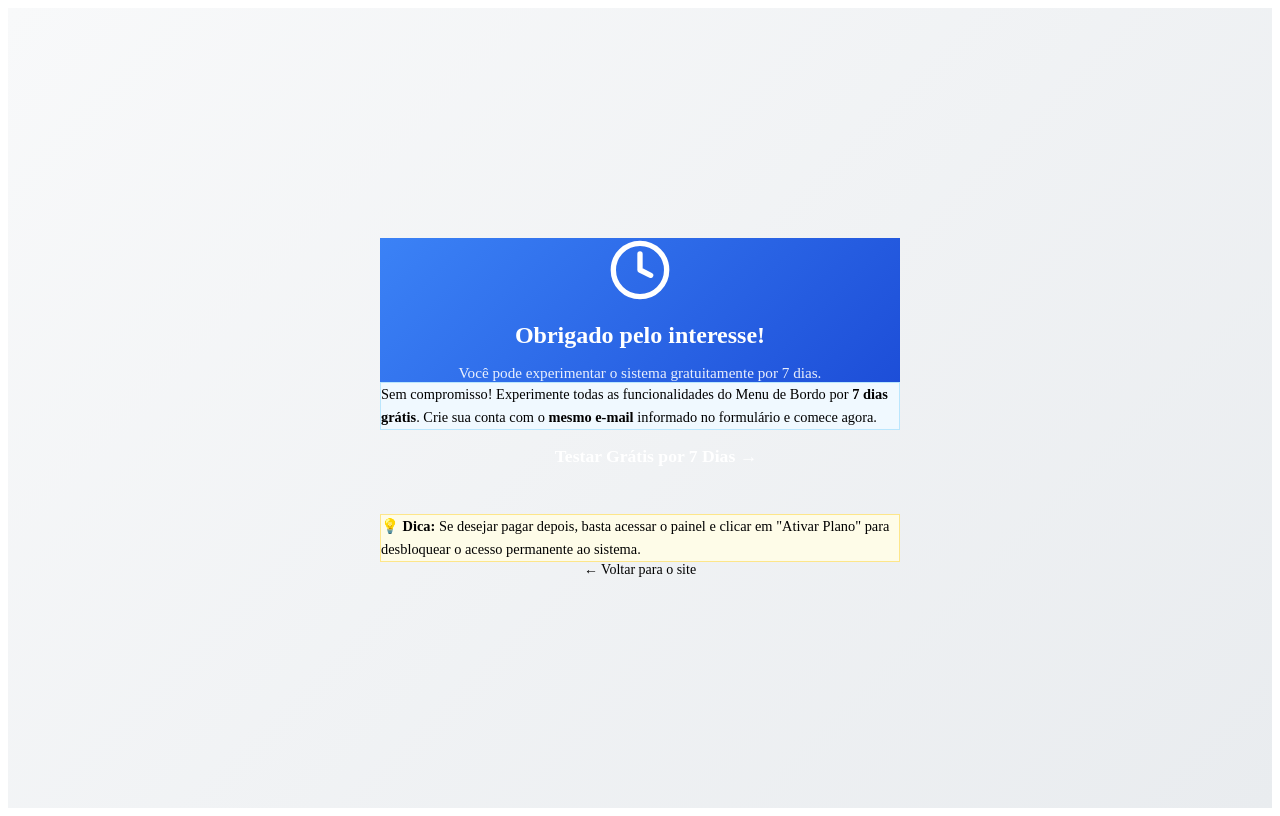
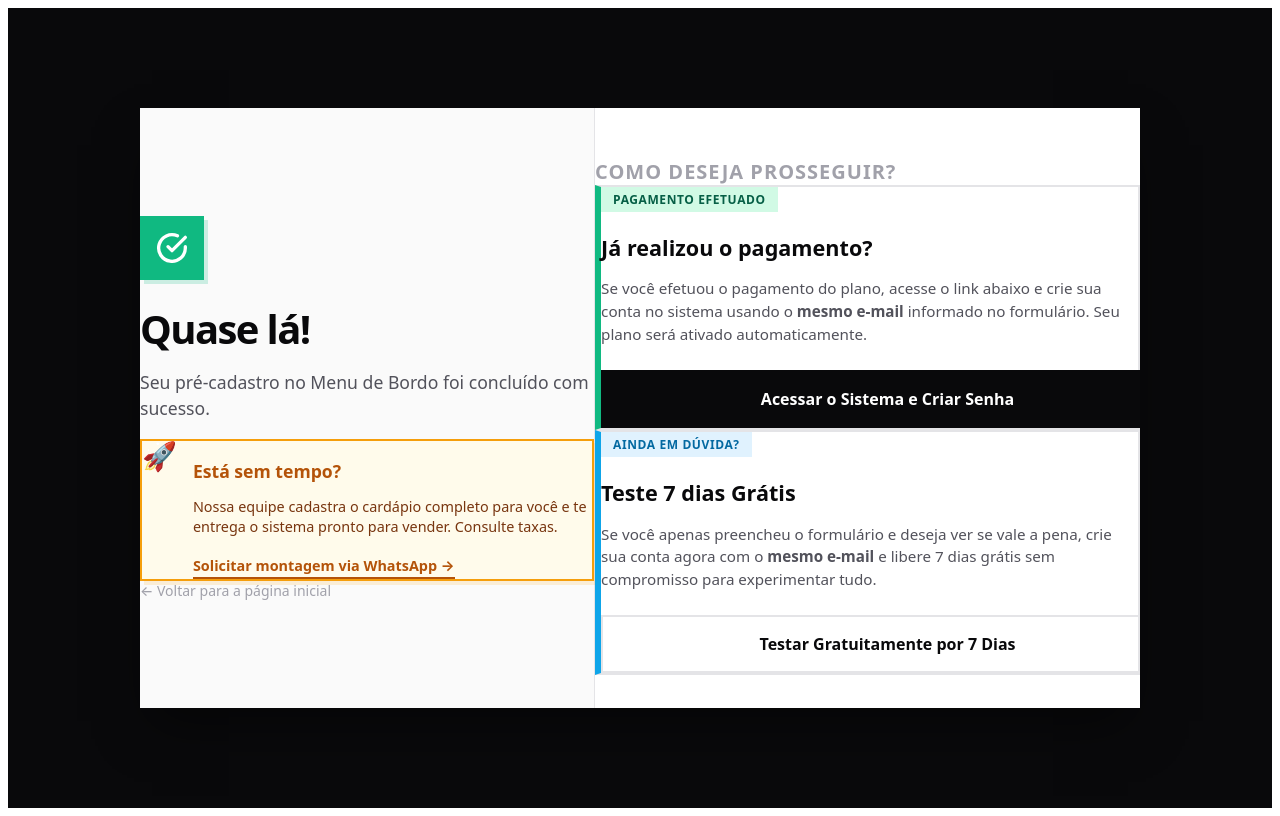
Before and after one commit to agencianavegai/page.menudebordo, a React (Vite) app: page /checkout/success in a window 1280 px wide. Built offline with nearby package versions, Linux system fonts and the light colour scheme; the HTML template or start-up script is replaced by a standard one.

Commit message:
feat(ui): redesign checkout success page with dual-path and neo-brutalist styling

```diff
--- a/src/pages/Checkout.css
+++ b/src/pages/Checkout.css
@@ -1,238 +1,310 @@
-.checkout-page {
+/*
+    Checkout.css
+    Neo-Brutalist & High-Contrast Design System
+    Frontend-Specialist Mandate: Sharp edges, high contrast, clean typography
+*/
+
+.checkout-split-page {
     min-height: 100vh;
     display: flex;
     align-items: center;
     justify-content: center;
     padding: var(--spacing-xl);
-    background: linear-gradient(135deg, #f8f9fa 0%, #e9ecef 100%);
+    background: #09090b;
+    /* Very dark background to pop the central card */
+    font-family: var(--font-sans, system-ui, -apple-system, sans-serif);
 }
 
-.checkout-card {
-    background: var(--color-surface);
-    border-radius: var(--radius-lg);
-    max-width: 520px;
+.checkout-split-container {
+    display: flex;
+    flex-direction: row;
+    background: #ffffff;
+    border-radius: 0px;
+    /* Sharp brutalist edges */
+    max-width: 1000px;
     width: 100%;
-    box-shadow: var(--shadow-xl);
+    min-height: 600px;
+    box-shadow: 0 25px 50px -12px rgba(0, 0, 0, 0.5);
     overflow: hidden;
-    animation: slideUp 0.4s ease;
+    animation: slideUpFade 0.5s cubic-bezier(0.16, 1, 0.3, 1);
 }
 
-/* Success variant */
-.checkout-card.success .checkout-card-icon {
-    background: linear-gradient(135deg, #10b981 0%, #059669 100%);
+@keyframes slideUpFade {
+    0% {
+        opacity: 0;
+        transform: translateY(20px);
+    }
+
+    100% {
+        opacity: 1;
+        transform: translateY(0);
+    }
 }
 
-/* Error variant */
-.checkout-card.error .checkout-card-icon {
-    background: linear-gradient(135deg, var(--color-danger) 0%, #b91c1c 100%);
+/* ── LEFT PANEL ── */
+.split-left-panel {
+    flex: 1;
+    background: #fafafa;
+    border-right: 1px solid #e4e4e7;
+    padding: var(--spacing-2xl);
+    display: flex;
+    flex-direction: column;
+    justify-content: center;
 }
 
-/* Pending variant */
-.checkout-card.pending .checkout-card-icon {
-    background: linear-gradient(135deg, #f59e0b 0%, #d97706 100%);
+.split-header-block {
+    margin-bottom: var(--spacing-2xl);
 }
 
-/* Trial variant */
-.checkout-card.trial .checkout-card-icon {
-    background: linear-gradient(135deg, #3b82f6 0%, #1d4ed8 100%);
+.success-icon-wrapper {
+    width: 64px;
+    height: 64px;
+    background: #10b981;
+    /* Emerald/Green success */
+    border-radius: 0px;
+    /* Sharp */
+    display: flex;
+    align-items: center;
+    justify-content: center;
+    color: white;
+    margin-bottom: var(--spacing-lg);
+    box-shadow: 4px 4px 0px rgba(16, 185, 129, 0.2);
 }
 
-/* Info card */
-.checkout-info-card {
-    background: #f0f9ff;
-    border: 1px solid #bae6fd;
-    border-radius: var(--radius-md);
-    padding: var(--spacing-md);
-    margin-bottom: var(--spacing-lg);
-    font-size: 0.9rem;
-    color: var(--color-secondary);
-    line-height: 1.6;
+.success-icon-wrapper svg {
+    width: 32px;
+    height: 32px;
 }
 
-.checkout-info-card p {
-    margin: 0;
+.split-header-block h1 {
+    font-size: 2.5rem;
+    font-weight: 800;
+    line-height: 1.1;
+    color: #09090b;
+    margin-bottom: 0.5rem;
+    letter-spacing: -0.04em;
 }
 
-.checkout-info-card.checkout-info-subtle {
-    background: #fefce8;
-    border-color: #fde68a;
+.split-header-block p {
+    font-size: 1.1rem;
+    color: #52525b;
+    line-height: 1.5;
 }
 
-.pending-info {
-    background: #fef3c7;
-    border: 1px solid #fde68a;
-    border-radius: var(--radius-md);
-    padding: var(--spacing-md);
-    margin-bottom: var(--spacing-lg);
-    font-size: 0.9rem;
-    color: var(--color-secondary);
-    line-height: 1.6;
+/* UPSELL CARD */
+.upsell-premium-card {
+    background: #fffbeb;
+    border: 2px solid #f59e0b;
+    padding: var(--spacing-lg);
+    display: flex;
+    gap: 1rem;
+    margin-bottom: var(--spacing-2xl);
+    box-shadow: 4px 4px 0px rgba(245, 158, 11, 0.15);
+    transition: transform 0.2s;
 }
 
-.pending-info p {
+.upsell-premium-card:hover {
+    transform: translate(-2px, -2px);
+    box-shadow: 6px 6px 0px rgba(245, 158, 11, 0.2);
+}
+
+.upsell-premium-icon {
+    font-size: 1.75rem;
+    line-height: 1;
+}
+
+.upsell-premium-content h3 {
+    font-size: 1.1rem;
+    font-weight: 700;
+    color: #b45309;
+    margin-bottom: 0.25rem;
+}
+
+.upsell-premium-content p {
+    font-size: 0.9rem;
+    color: #78350f;
+    line-height: 1.4;
+    margin-bottom: 1rem;
+}
+
+.upsell-premium-action {
+    display: inline-flex;
+    align-items: center;
+    font-size: 0.9rem;
+    font-weight: 700;
+    color: #b45309;
+    text-decoration: none;
+    border-bottom: 2px solid #b45309;
+    padding-bottom: 2px;
+    transition: color 0.2s, border-color 0.2s;
+}
+
+.upsell-premium-action:hover {
+    color: #d97706;
+    border-color: #d97706;
+}
+
+/* ── RIGHT PANEL ── */
+.split-right-panel {
+    flex: 1.2;
+    padding: var(--spacing-2xl);
+    background: #ffffff;
+    display: flex;
+    flex-direction: column;
+    justify-content: center;
+}
+
+.action-panel-title {
+    font-size: 1.25rem;
+    font-weight: 600;
+    color: #a1a1aa;
+    text-transform: uppercase;
+    letter-spacing: 0.05em;
+    margin-bottom: var(--spacing-xl);
+}
+
+.action-box {
+    border: 2px solid #e4e4e7;
+    padding: var(--spacing-xl);
+    margin-bottom: var(--spacing-lg);
+    background: #ffffff;
+    transition: all 0.2s ease;
+}
+
+.action-box:hover {
+    border-color: #09090b;
+}
+
+.action-box.box-paid {
+    border-left: 6px solid #10b981;
+}
+
+.action-box.box-trial {
+    border-left: 6px solid #0ea5e9;
+}
+
+.action-box-header {
+    margin-bottom: 1rem;
+}
+
+.status-badge {
+    font-size: 0.75rem;
+    font-weight: 700;
+    padding: 0.25rem 0.75rem;
+    text-transform: uppercase;
+    letter-spacing: 0.05em;
+    display: inline-block;
+}
+
+.paid-badge {
+    background: #d1fae5;
+    color: #065f46;
+}
+
+.trial-badge {
+    background: #e0f2fe;
+    color: #0369a1;
+}
+
+.action-box h3 {
+    font-size: 1.35rem;
+    font-weight: 700;
+    color: #09090b;
     margin-bottom: 0.5rem;
 }
 
-.pending-info p:last-child {
-    margin-bottom: 0;
+.action-box p {
+    font-size: 0.95rem;
+    color: #52525b;
+    line-height: 1.5;
+    margin-bottom: 1.5rem;
 }
 
-.checkout-card-icon {
-    padding: var(--spacing-2xl);
-    text-align: center;
-    color: white;
-}
-
-.checkout-card-icon svg {
-    width: 64px;
-    height: 64px;
-    margin-bottom: var(--spacing-md);
-}
-
-.checkout-card-icon h1 {
-    color: white;
-    font-size: 1.5rem;
-    margin-bottom: 0.25rem;
-}
-
-.checkout-card-icon p {
-    opacity: 0.9;
-    font-size: 0.95rem;
-    margin-bottom: 0;
-}
-
-.checkout-card-body {
-    padding: var(--spacing-xl);
-}
-
-.checkout-primary-btn {
+.action-button {
     display: block;
     width: 100%;
     padding: 1rem;
-    font-size: 1.1rem;
+    text-align: center;
+    font-size: 1rem;
     font-weight: 700;
-    border: none;
-    border-radius: var(--radius-md);
-    background: var(--color-primary);
-    color: white;
-    cursor: pointer;
-    text-align: center;
     text-decoration: none;
     transition: all 0.2s;
-    min-height: 52px;
-    margin-bottom: var(--spacing-lg);
 }
 
-.checkout-primary-btn:hover {
-    background: var(--color-primary-dark);
-    transform: translateY(-1px);
-    box-shadow: var(--shadow-md);
+.primary-action {
+    background: #09090b;
+    color: #ffffff;
+    border: 2px solid #09090b;
 }
 
-/* Upsell card */
-.upsell-card {
-    background: linear-gradient(135deg, #fef3c7 0%, #fde68a 100%);
-    border: 2px solid #f59e0b;
-    border-radius: var(--radius-md);
-    padding: var(--spacing-lg);
-    text-align: center;
+.primary-action:hover {
+    background: transparent;
+    color: #09090b;
 }
 
-.upsell-card h3 {
-    font-size: 1rem;
-    color: var(--color-secondary);
-    margin-bottom: 0.375rem;
+.secondary-action {
+    background: transparent;
+    color: #09090b;
+    border: 2px solid #e4e4e7;
 }
 
-.upsell-card p {
-    font-size: 0.85rem;
-    color: var(--color-text-muted);
-    margin-bottom: var(--spacing-md);
+.secondary-action:hover {
+    border-color: #09090b;
+    background: #fafafa;
 }
 
-.upsell-btn {
-    display: inline-flex;
-    align-items: center;
-    gap: 0.5rem;
-    padding: 0.625rem 1.25rem;
-    background: #15803d;
-    color: white;
-    border: none;
-    border-radius: var(--radius-md);
-    font-weight: 600;
-    font-size: 0.9rem;
-    cursor: pointer;
+/* ── LINKS BACK ── */
+.back-link {
+    font-size: 0.875rem;
+    color: #a1a1aa;
     text-decoration: none;
-    transition: all 0.2s;
-    min-height: 44px;
-}
-
-.upsell-btn:hover {
-    background: #166534;
-    transform: translateY(-1px);
-}
-
-/* Support section */
-.support-section {
-    margin-top: var(--spacing-lg);
-    text-align: center;
-    padding-top: var(--spacing-lg);
-    border-top: 1px solid #e5e7eb;
-}
-
-.support-section p {
-    font-size: 0.9rem;
-    color: var(--color-text-muted);
-    margin-bottom: var(--spacing-sm);
-}
-
-.support-section .phone-number {
-    font-size: 1.1rem;
-    font-weight: 700;
-    color: var(--color-text);
-    margin-bottom: var(--spacing-md);
-}
-
-.whatsapp-support-btn {
-    display: inline-flex;
-    align-items: center;
-    gap: 0.5rem;
-    padding: 0.625rem 1.25rem;
-    background: #25d366;
-    color: white;
-    border: none;
-    border-radius: var(--radius-md);
-    font-weight: 600;
-    font-size: 0.9rem;
-    cursor: pointer;
-    text-decoration: none;
-    transition: all 0.2s;
-    min-height: 44px;
-}
-
-.whatsapp-support-btn:hover {
-    background: #1da851;
-    transform: translateY(-1px);
-}
-
-.back-link {
-    display: block;
-    text-align: center;
-    margin-top: var(--spacing-lg);
-    color: var(--color-text-muted);
-    font-size: 0.875rem;
-    text-decoration: none;
+    font-weight: 500;
     transition: color 0.2s;
 }
 
 .back-link:hover {
-    color: var(--color-primary);
+    color: #09090b;
 }
 
-@media (max-width: 480px) {
-    .checkout-page {
-        padding: var(--spacing-md);
-        align-items: flex-start;
-        padding-top: var(--spacing-2xl);
+.back-mobile {
+    display: none;
+    text-align: center;
+    margin-top: var(--spacing-md);
+}
+
+/* ── RESPONSIVE ── */
+@media (max-width: 900px) {
+    .checkout-split-page {
+        padding: 0;
+        background: #fafafa;
+        align-items: stretch;
+    }
+
+    .checkout-split-container {
+        flex-direction: column;
+        min-height: 100vh;
+        box-shadow: none;
+    }
+
+    .split-left-panel {
+        border-right: none;
+        border-bottom: 1px solid #e4e4e7;
+        padding: var(--spacing-xl);
+    }
+
+    .split-right-panel {
+        padding: var(--spacing-xl);
+    }
+
+    .back-desktop {
+        display: none;
+    }
+
+    .back-mobile {
+        display: block;
+    }
+
+    .upsell-premium-card {
+        margin-bottom: 0;
     }
 }
--- a/src/pages/CheckoutSuccess.tsx
+++ b/src/pages/CheckoutSuccess.tsx
@@ -1,102 +1,82 @@
-import { Link, useSearchParams } from 'react-router-dom'
+import { Link } from 'react-router-dom'
 import './Checkout.css'
 
 export default function CheckoutSuccess() {
-    const [searchParams] = useSearchParams()
-    const status = searchParams.get('status') // 'paid' or null/other
+    return (
+        <div className="checkout-split-page">
+            <div className="checkout-split-container">
 
-    const isPaid = status === 'paid'
-
-    return (
-        <div className="checkout-page">
-            <div className={`checkout-card ${isPaid ? 'success' : 'trial'}`}>
-                <div className="checkout-card-icon">
-                    {isPaid ? (
-                        <>
-                            <svg viewBox="0 0 24 24" fill="none" stroke="currentColor" strokeWidth="2" strokeLinecap="round" strokeLinejoin="round">
+                {/* Lado Esquerdo - Info Principal e Upsell */}
+                <div className="split-left-panel">
+                    <div className="split-header-block">
+                        <div className="success-icon-wrapper">
+                            <svg viewBox="0 0 24 24" fill="none" stroke="currentColor" strokeWidth="2.5" strokeLinecap="round" strokeLinejoin="round">
                                 <path d="M22 11.08V12a10 10 0 1 1-5.93-9.14" />
                                 <polyline points="22 4 12 14.01 9 11.01" />
                             </svg>
-                            <h1>Pagamento Confirmado! 🎉</h1>
-                            <p>Seu plano já está ativo. Vamos configurar seu restaurante!</p>
-                        </>
-                    ) : (
-                        <>
-                            <svg viewBox="0 0 24 24" fill="none" stroke="currentColor" strokeWidth="2" strokeLinecap="round" strokeLinejoin="round">
-                                <circle cx="12" cy="12" r="10" />
-                                <polyline points="12 6 12 12 16 14" />
-                            </svg>
-                            <h1>Obrigado pelo interesse!</h1>
-                            <p>Você pode experimentar o sistema gratuitamente por 7 dias.</p>
-                        </>
-                    )}
+                        </div>
+                        <h1>Quase lá!</h1>
+                        <p>Seu pré-cadastro no Menu de Bordo foi concluído com sucesso.</p>
                     </div>
 
-                <div className="checkout-card-body">
-                    {isPaid ? (
-                        <>
-                            <div className="checkout-info-card">
-                                <p>
-                                    <strong>Próximo passo:</strong> Crie sua conta usando o{' '}
-                                    <strong>mesmo e-mail</strong> informado no formulário anterior.
-                                    Nosso sistema identificará seu plano automaticamente e liberará seu acesso completo.
-                                </p>
+                    <div className="upsell-premium-card">
+                        <div className="upsell-premium-icon">🚀</div>
+                        <div className="upsell-premium-content">
+                            <h3>Está sem tempo?</h3>
+                            <p>Nossa equipe cadastra o cardápio completo para você e te entrega o sistema pronto para vender. Consulte taxas.</p>
+                            <a
+                                href="https://wa.me/5598985204721?text=Ol%C3%A1!%20Fiz%20meu%20pr%C3%A9-cadastro%20e%20gostaria%20de%20solicitar%20a%20montagem%20do%20meu%20card%C3%A1pio."
+                                target="_blank"
+                                rel="noopener noreferrer"
+                                className="upsell-premium-action"
+                            >
+                                Solicitar montagem via WhatsApp →
+                            </a>
+                        </div>
                     </div>
 
-                            <a
-                                href="https://menudebordo.vercel.app"
-                                className="checkout-primary-btn"
-                            >
-                                Criar Senha e Acessar Sistema →
-                            </a>
+                    <Link to="/" className="back-link back-desktop">
+                        ← Voltar para a página inicial
+                    </Link>
+                </div>
 
-                            <div className="upsell-card">
-                                <h3>⏰ Está sem tempo?</h3>
-                                <p>Nossa equipe cadastra o cardápio para você!<br />Consulte taxas adicionais.</p>
-                                <a
-                                    href="https://wa.me/5598985204721?text=Olá!%20Acabei%20de%20assinar%20e%20gostaria%20de%20solicitar%20a%20montagem%20do%20meu%20cardápio."
-                                    target="_blank"
-                                    rel="noopener noreferrer"
-                                    className="upsell-btn"
-                                >
-                                    <svg width="18" height="18" viewBox="0 0 24 24" fill="currentColor">
-                                        <path d="M17.472 14.382c-.297-.149-1.758-.867-2.03-.967-.273-.099-.471-.148-.67.15-.197.297-.767.966-.94 1.164-.173.199-.347.223-.644.075-.297-.15-1.255-.463-2.39-1.475-.883-.788-1.48-1.761-1.653-2.059-.173-.297-.018-.458.13-.606.134-.133.298-.347.446-.52.149-.174.198-.298.298-.497.099-.198.05-.371-.025-.52-.075-.149-.669-1.612-.916-2.207-.242-.579-.487-.5-.669-.51-.173-.008-.371-.01-.57-.01-.198 0-.52.074-.792.372-.272.297-1.04 1.016-1.04 2.479 0 1.462 1.065 2.875 1.213 3.074.149.198 2.096 3.2 5.077 4.487.709.306 1.262.489 1.694.625.712.227 1.36.195 1.871.118.571-.085 1.758-.719 2.006-1.413.248-.694.248-1.289.173-1.413-.074-.124-.272-.198-.57-.347z" />
-                                        <path d="M12 0C5.373 0 0 5.373 0 12c0 2.625.846 5.059 2.284 7.034L.789 23.492a.5.5 0 0 0 .611.611l4.458-1.495A11.96 11.96 0 0 0 12 24c6.627 0 12-5.373 12-12S18.627 0 12 0zm0 22c-2.3 0-4.438-.758-6.152-2.04l-.43-.326-2.67.895.895-2.67-.326-.43A9.96 9.96 0 0 1 2 12C2 6.477 6.477 2 12 2s10 4.477 10 10-4.477 10-10 10z" />
-                                    </svg>
-                                    Solicitar Montagem de Cardápio
+                {/* Lado Direito - Botoes de Ação */}
+                <div className="split-right-panel">
+                    <h2 className="action-panel-title">Como deseja prosseguir?</h2>
+
+                    {/* Box 1: Pagou */}
+                    <div className="action-box box-paid">
+                        <div className="action-box-header">
+                            <span className="status-badge paid-badge">Pagamento Efetuado</span>
+                        </div>
+                        <h3>Já realizou o pagamento?</h3>
+                        <p>
+                            Se você efetuou o pagamento do plano, acesse o link abaixo e crie sua conta no sistema usando o <strong>mesmo e-mail</strong> informado no formulário. Seu plano será ativado automaticamente.
+                        </p>
+                        <a href="https://menudebordo.vercel.app" className="action-button primary-action">
+                            Acessar o Sistema e Criar Senha
                         </a>
                     </div>
-                        </>
-                    ) : (
-                        <>
-                            <div className="checkout-info-card">
+
+                    {/* Box 2: Teste / Não pagou */}
+                    <div className="action-box box-trial">
+                        <div className="action-box-header">
+                            <span className="status-badge trial-badge">Ainda em Dúvida?</span>
+                        </div>
+                        <h3>Teste 7 dias Grátis</h3>
                         <p>
-                                    Sem compromisso! Experimente todas as funcionalidades do Menu de Bordo por{' '}
-                                    <strong>7 dias grátis</strong>. Crie sua conta com o{' '}
-                                    <strong>mesmo e-mail</strong> informado no formulário e comece agora.
+                            Se você apenas preencheu o formulário e deseja ver se vale a pena, crie sua conta agora com o <strong>mesmo e-mail</strong> e libere 7 dias grátis sem compromisso para experimentar tudo.
                         </p>
+                        <a href="https://menudebordo.vercel.app" className="action-button secondary-action">
+                            Testar Gratuitamente por 7 Dias
+                        </a>
                     </div>
 
-                            <a
-                                href="https://menudebordo.vercel.app"
-                                className="checkout-primary-btn"
-                            >
-                                Testar Grátis por 7 Dias →
-                            </a>
-
-                            <div className="checkout-info-card checkout-info-subtle">
-                                <p>
-                                    💡 <strong>Dica:</strong> Se desejar pagar depois, basta acessar o painel
-                                    e clicar em "Ativar Plano" para desbloquear o acesso permanente ao sistema.
-                                </p>
-                            </div>
-                        </>
-                    )}
-
-                    <Link to="/" className="back-link">
-                        ← Voltar para o site
+                    <Link to="/" className="back-link back-mobile">
+                        ← Voltar para a página inicial
                     </Link>
                 </div>
+
             </div>
         </div>
     )
```
Lines whose indentation alone changed are shown as unchanged.
